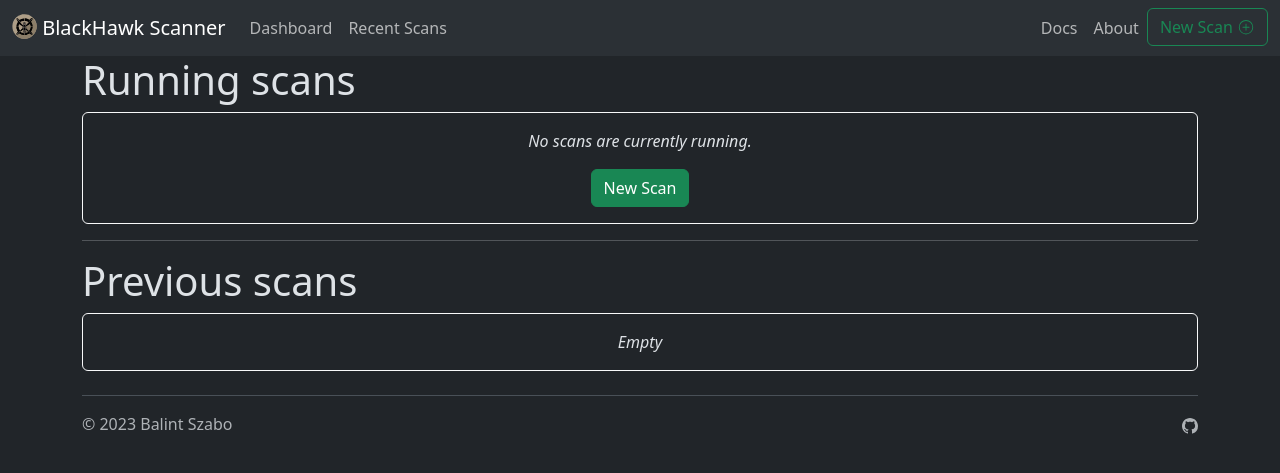
After one commit to bsdrip/BlackHawk, a Django app: template VulnerabilityScanner/templates/VulnerabilityScanner/dashboard.html in a window 1280 px wide. The commit adds this page. Shown: the top 473 px of the page. Run offline with Django 4.2, Linux system fonts and the light colour scheme; the template is opened without the code that fills it, so the values that code supplies are empty; parts of the project's set-up code (start-up, migrations or seed data) failed here and were passed over; some libraries are stand-ins or nearby versions.

Commit message:
feat(VS): add dashboard view

```diff
--- /dev/null
+++ b/VulnerabilityScanner/templates/VulnerabilityScanner/dashboard.html
@@ -0,0 +1,91 @@
+{% extends "base.html" %}
+
+{% block content %}
+  <h1>Running scans</h1>
+  {% if running_scans %}
+  {% for scan in running_scans %}
+    <div class="card border-success text-center m-2" style="width: auto;">
+      <div class="card-header">Running scan...</div>
+      <div class="card-body">
+        <h5 class="card-title">Scan Title: {{ scan.scan_title }}</h5>
+        <p class="card-text"><b>
+          {% if scan.scan_type == 'T4' %}
+            Aggressive scan
+          {% elif scan.scan_type == 'T2' %}
+            Normal scan
+          {% else %}
+            Cautious scan
+          {% endif %}
+          </b>
+          is running on <b>{{ scan.targets }}</b> on port(s) <b>{{ scan.ports }}</b>.
+        </p>
+        <div class="card-footer text-body-secondary">
+          <p class="card-text"><i>Started at {{ scan.start_date }}</i></p>
+        </div>
+      </div>
+    </div>
+  {% endfor %}
+  {% else %}
+    <div class="card border-light text-center" style="width: auto;">
+      <div class="card-body">
+        <p class="card-text"><i>No scans are currently running.</i></p>
+        <a href="{% url 'new_scan' %}" class="btn btn-success">New Scan</a>
+      </div>
+    </div>
+  {% endif %}
+
+  <hr>
+
+  <h1>Previous scans</h1>
+  {% if completed_scans %}
+  {% for scan in completed_scans %}
+    {% if scan.result_json.highest_severity == 0 %}
+    <div class="card text-bg-success m-2" style="max-width: auto;">
+      <div class="card-header bg-transparent">No vulnerabilities found</div>
+    {% elif scan.result_json.highest_severity == 1 %}
+    <div class="card text-bg-light m-2" style="max-width: auto;">
+      <div class="card-header bg-transparent">Highest severity found: <b>INFO</b></div>
+    {% elif scan.result_json.highest_severity == 2 %}
+    <div class="card text-bg-info m-2" style="max-width: auto;">
+      <div class="card-header bg-transparent">Highest severity found: <b>LOW</b></div>
+    {% elif scan.result_json.highest_severity == 3 %}
+    <div class="card text-bg-warning m-2" style="max-width: auto;">
+      <div class="card-header bg-transparent">Highest severity found: <b>MEDIUM</b></div>
+    {% elif scan.result_json.highest_severity == 4 %}
+    <div class="card text-bg-danger m-2" style="max-width: auto;">
+      <div class="card-header bg-transparent">Highest severity found: <b>HIGH</b></div>
+    {% elif scan.result_json.highest_severity == 5 %}
+    <div class="card text-bg-danger m-2" style="max-width: auto;">
+      <div class="card-header bg-transparent">Highest severity found: <b>CRITICAL</b></div>
+    {% endif %}
+      <div class="card-body">
+        <h5 class="card-title">Scan Title: {{ scan.scan_title }}</h5>
+        <p class="card-text"><b>
+          {% if scan.scan_type == 'T4' %}
+            Aggressive scan
+          {% elif scan.scan_type == 'T2' %}
+            Normal scan
+          {% else %}
+            Cautious scan
+          {% endif %}
+          </b>
+          ran <b>{{ scan.targets }}</b> on port(s) <b>{{ scan.ports }}</b>.
+        </p>
+        <p class="card-text"><i>Duration: {{ scan.run_time }}</i></p>
+        <a href="#" class="btn btn-dark bg-dark">View Details</a>
+      </div>
+      <div class="card-footer text-body-secondary">
+        <i>
+        <p class="card-text">Finished at {{ scan.finish_date }}</p>
+        </i>
+      </div>
+    </div>
+  {% endfor %}
+  {% else %}
+    <div class="card border-light text-center" style="width: auto;">
+      <div class="card-body">
+        <p class="card-text"><i>Empty</i></p>
+      </div>
+    </div>
+  {% endif %}
+{% endblock %}
--- a/VulnerabilityScanner/urls.py
+++ b/VulnerabilityScanner/urls.py
@@ -3,4 +3,5 @@
 
 urlpatterns = [
     path('new_scan/', views.config, name='new_scan'),
+    path('', views.dashboard, name='dashboard'),
 ]
--- a/templates/base.html
+++ b/templates/base.html
@@ -23,10 +23,10 @@
       <div class="collapse navbar-collapse" id="navbarNav">
         <ul class="navbar-nav me-auto">
           <li class="nav-item">
-            <a class="nav-link active" aria-current="page" href="#">Dashboard</a>
+            <a class="nav-link" id="dashboard" href="{% url 'dashboard' %}">Dashboard</a>
           </li>
           <li class="nav-item">
-            <a class="nav-link" href="#">Recent Scans</a>
+            <a class="nav-link" id="recent-scans" href="#">Recent Scans</a>
           </li>
         </ul>
       </div>
@@ -35,10 +35,10 @@
       <div class="collapse navbar-collapse" id="navbarNav">
       <ul class="navbar-nav ms-auto">
           <li class="nav-item">
-            <a class="nav-link" href="#">Docs</a>
+            <a class="nav-link" id="docs" href="#">Docs</a>
           </li>
           <li class="nav-item">
-            <a class="nav-link" href="#">About</a>
+            <a class="nav-link" id="about" href="#">About</a>
           </li>
           <li class="nav-item">
           <a href="{% url 'new_scan' %}">
```
Also changed, not shown: VulnerabilityScanner/views.py (+22 -7 lines).
